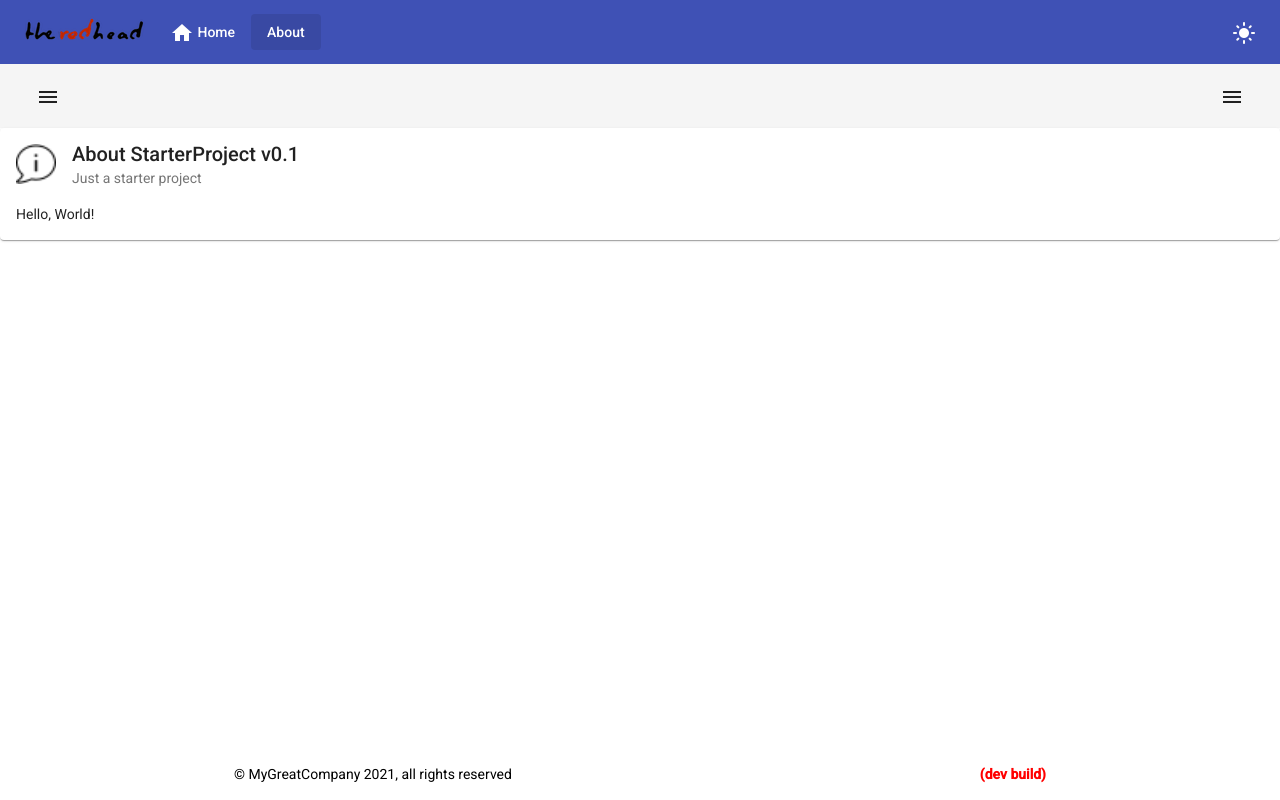
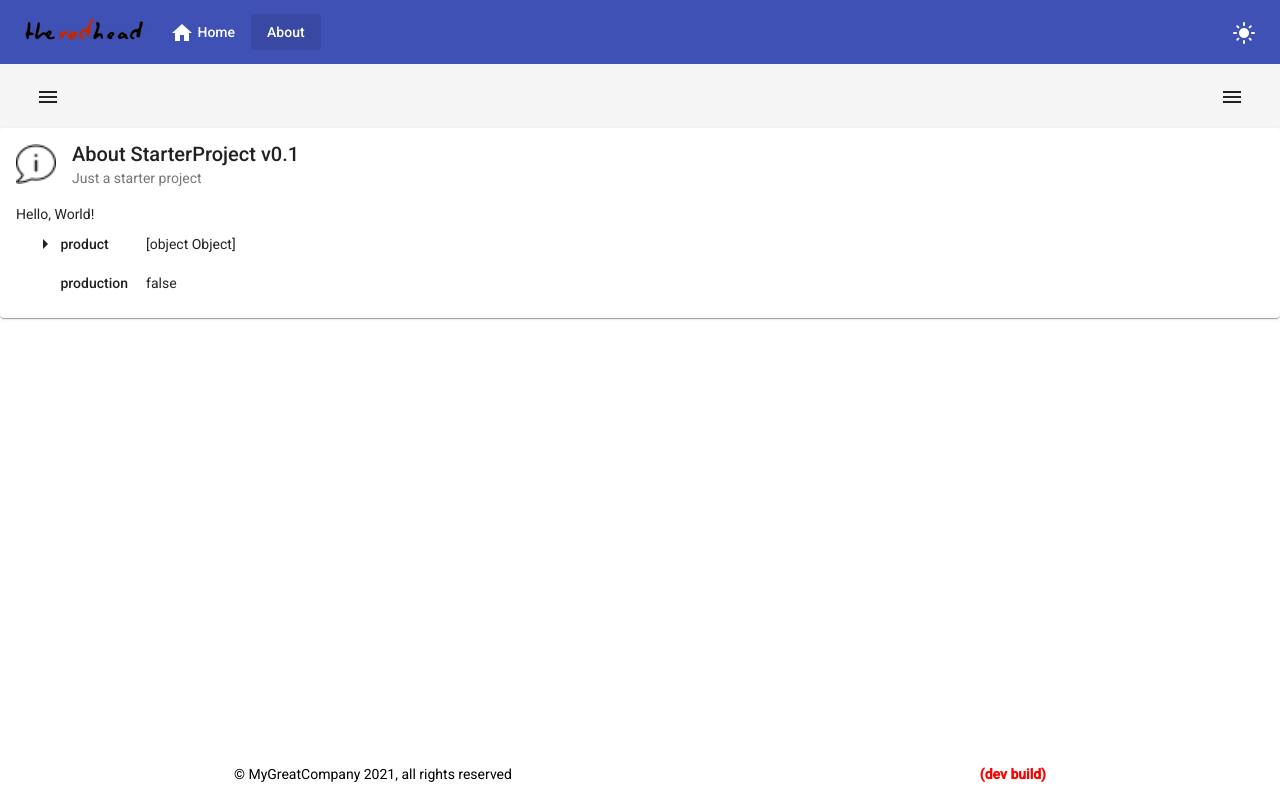
Before and after one commit to theredhead/StarterProject, an Angular app: page /about in a window 1280 px wide. Built offline with nearby package versions, Linux system fonts and the light colour scheme.

Commit message:
added var-dump component to visualize json

```diff
--- a/src/app/app.module.ts
+++ b/src/app/app.module.ts
@@ -14,6 +14,7 @@ import { LayoutsModule } from './modules/layouts/layouts.module';
 import { ApplicationNavigationComponent } from './components/application-navigation/application-navigation.component';
 import { NotificationsService } from './services/notifications.service';
 import { NotificationsToolButtonComponent } from './components/notifications-tool-button/notifications-tool-button.component';
+import { VarDumpComponent } from './components/var-dump/var-dump.component';
 
 @NgModule({
   declarations: [
@@ -25,6 +26,7 @@ import { NotificationsToolButtonComponent } from './components/notifications-too
     ApplicationFooterComponent,
     ApplicationNavigationComponent,
     NotificationsToolButtonComponent,
+    VarDumpComponent,
   ],
   imports: [
     BrowserModule,
--- /dev/null
+++ b/src/app/components/var-dump/var-dump.component.html
@@ -0,0 +1,42 @@
+<div class="var-dump">
+  <ng-container [ngSwitch]="template">
+    <ng-container *ngSwitchCase="'tpl-object'">
+      <table>
+        <tr *ngFor="let key of keys">
+          <th>
+            <ng-container *ngIf="isObject(value[key]); else primitive">
+              <button mat-button (click)="toggle(dump)">
+                <mat-icon>{{
+                  dump && dump.hidden ? "arrow_right" : "arrow_drop_down"
+                }}</mat-icon>
+                <mat-label>
+                  {{ key }}
+                </mat-label>
+              </button>
+            </ng-container>
+            <ng-template #primitive>
+              <div class="mat-button">
+                <mat-icon></mat-icon>
+                <mat-label>
+                  {{ key }}
+                </mat-label>
+              </div>
+            </ng-template>
+          </th>
+          <td #dump hidden="hidden">
+            <var-dump [value]="value[key]"></var-dump>
+          </td>
+          <td [hidden]="!dump.hidden">
+            <mat-label>{{ value[key] }}</mat-label>
+          </td>
+        </tr>
+      </table>
+    </ng-container>
+    <ng-container *ngSwitchCase="'tpl-function'">
+      <code>&lt;function&gt;</code>
+    </ng-container>
+    <ng-container *ngSwitchDefault>
+      {{ value }}
+    </ng-container>
+  </ng-container>
+</div>
--- /dev/null
+++ b/src/app/components/var-dump/var-dump.component.scss
@@ -0,0 +1,14 @@
+table {
+  border-collapse: collapse;
+
+  tr {
+    th {
+      // border: solid 1px black;
+      text-align: left;
+      vertical-align: top;
+    }
+    td {
+
+    }
+  }
+}
--- /dev/null
+++ b/src/app/components/var-dump/var-dump.component.ts
@@ -0,0 +1,24 @@
+import { Component, Input, OnInit } from '@angular/core';
+
+@Component({
+  // eslint-disable-next-line @angular-eslint/component-selector
+  selector: 'var-dump',
+  templateUrl: './var-dump.component.html',
+  styleUrls: ['./var-dump.component.scss'],
+})
+export class VarDumpComponent {
+  @Input() value: any;
+
+  get keys(): any[] {
+    return Object.keys(this.value);
+  }
+  get template() {
+    return 'tpl-' + typeof this.value;
+  }
+  isObject(v: any): boolean {
+    return typeof v === 'object';
+  }
+  toggle(dd: HTMLElement) {
+    dd.hidden = !dd.hidden;
+  }
+}
--- a/src/app/pages/about-page/about-page.component.html
+++ b/src/app/pages/about-page/about-page.component.html
@@ -15,5 +15,7 @@
   </mat-card-header>
   <mat-card-content>
     <div [innerText]="'Hello, World!'"></div>
+
+    <var-dump [value]="environment"></var-dump>
   </mat-card-content>
 </mat-card>
```
